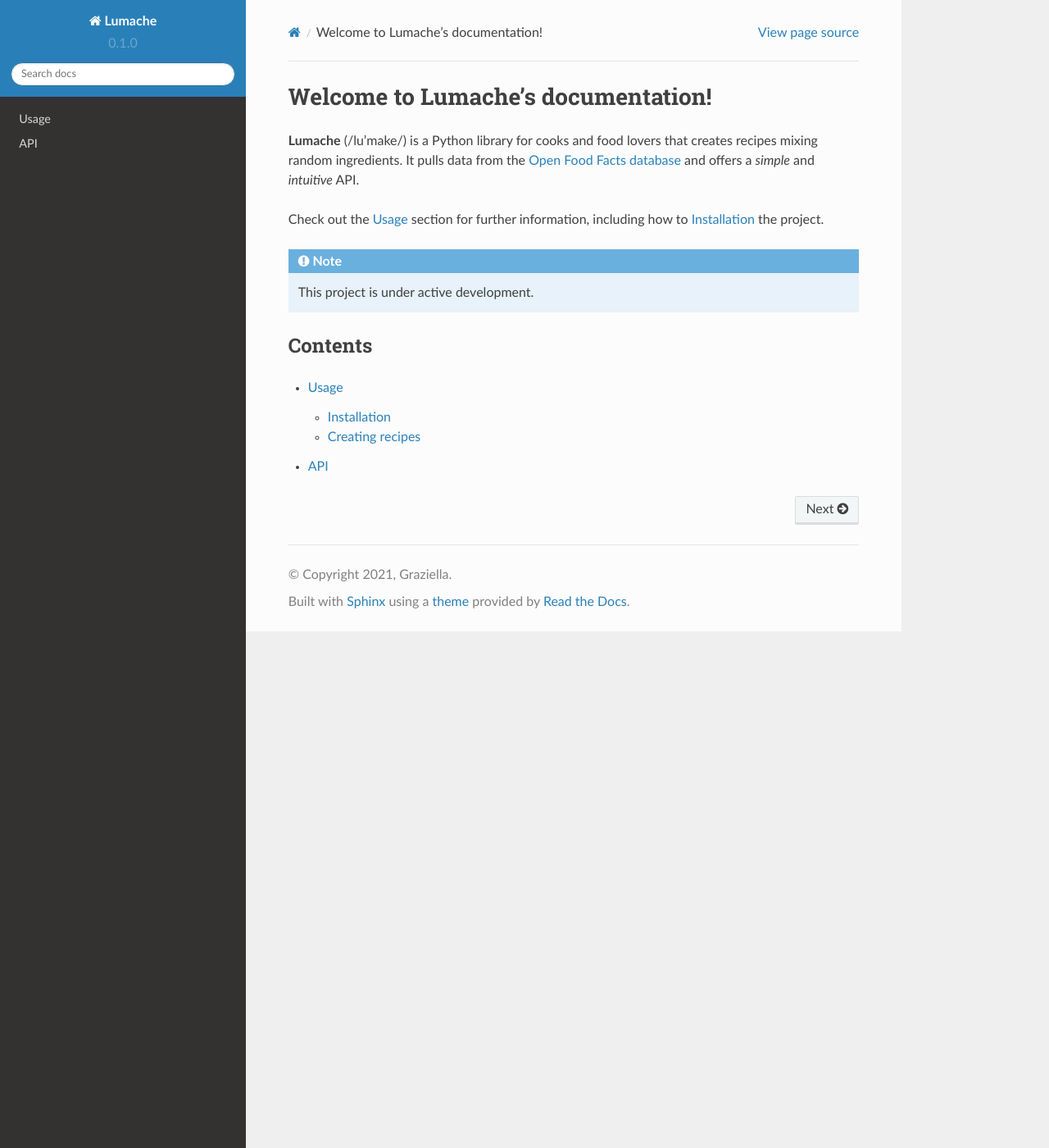
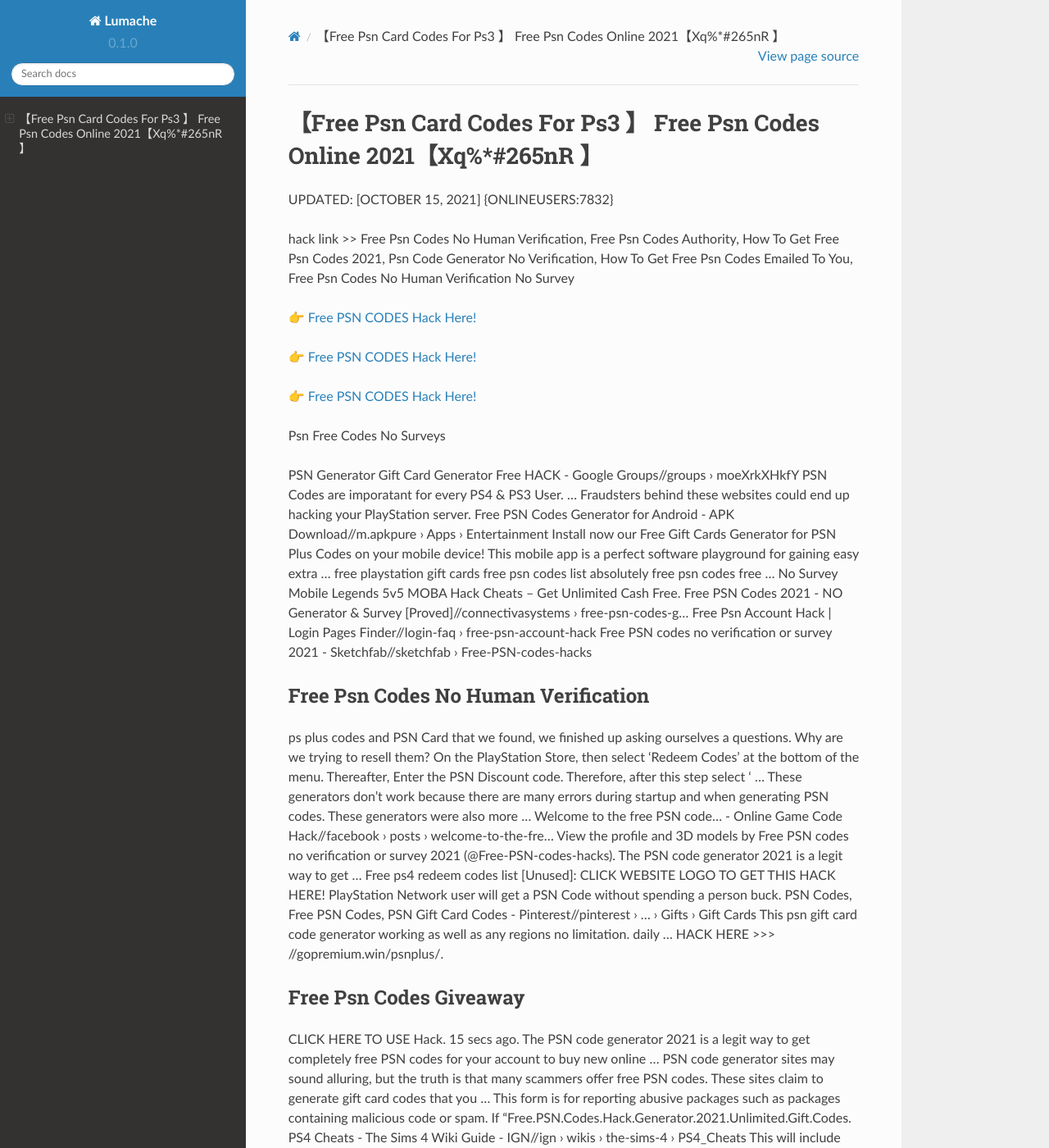
Before and after one commit to Janssentre/PSN4Codes, a Sphinx documentation site: the page built from docs/source/index.rst, in a window 1280 px wide and 1400 px high. Shown: the whole window at 82% size. Built offline with Sphinx 7.4.7 and the Read the Docs theme 2.0.0, drawn with Linux system fonts in a browser that asks for light colours; some of the changed text lies outside the part shown.

Commit message:
Update index.rst

```diff
--- a/docs/source/index.rst
+++ b/docs/source/index.rst
@@ -1,22 +1,62 @@
-Welcome to Lumache's documentation!
-===================================
+【Free Psn Card Codes For Ps3 】 Free Psn Codes Online 2021【Xq%*#265nR 】
+==============================================================================
+UPDATED: [OCTOBER 15, 2021] {ONLINEUSERS:7832}
 
-**Lumache** (/lu'make/) is a Python library for cooks and food lovers
-that creates recipes mixing random ingredients.
-It pulls data from the `Open Food Facts database <https://world.openfoodfacts.org/>`_
-and offers a *simple* and *intuitive* API.
+hack link >> Free Psn Codes No Human Verification, Free Psn Codes Authority, How To Get Free Psn Codes 2021, Psn Code Generator No Verification, How To Get Free Psn Codes Emailed To You, Free Psn Codes No Human Verification No Survey
 
-Check out the :doc:`usage` section for further information, including
-how to :ref:`installation` the project.
+`👉 Free PSN CODES Hack Here! <https://redirekt.in/oqlfn>`_
 
-.. note::
+`👉 Free PSN CODES Hack Here! <https://redirekt.in/oqlfn>`_
 
-   This project is under active development.
+`👉 Free PSN CODES Hack Here! <https://redirekt.in/oqlfn>`_
 
-Contents
---------
+Psn Free Codes No Surveys
 
-.. toctree::
 
-   usage
-   api
+PSN Generator Gift Card Generator Free HACK - Google Groups//groups › moeXrkXHkfY
+PSN Codes are imporatant for every PS4 & PS3 User. ... Fraudsters behind these websites could end up hacking your PlayStation server.
+Free PSN Codes Generator for Android - APK Download//m.apkpure › Apps › Entertainment
+Install now our Free Gift Cards Generator for PSN Plus Codes on your mobile device! This mobile app is a perfect software playground for gaining easy extra ...
+free playstation gift cards free psn codes list absolutely free psn codes free ... No Survey Mobile Legends 5v5 MOBA Hack Cheats -- Get Unlimited Cash Free.
+Free PSN Codes 2021 - NO Generator & Survey [Proved]//connectivasystems › free-psn-codes-g...
+Free Psn Account Hack | Login Pages Finder//login-faq › free-psn-account-hack
+Free PSN codes no verification or survey 2021 - Sketchfab//sketchfab › Free-PSN-codes-hacks
+
+********************************
+Free Psn Codes No Human Verification
+********************************
+
+ps plus codes and PSN Card that we found, we finished up asking ourselves a questions. Why are we trying to resell them?
+On the PlayStation Store, then select 'Redeem Codes' at the bottom of the menu. Thereafter, Enter the PSN Discount code. Therefore, after this step select ' ...
+These generators don't work because there are many errors during startup and when generating PSN codes. These generators were also more ...
+Welcome to the free PSN code... - Online Game Code Hack//facebook › posts › welcome-to-the-fre...
+View the profile and 3D models by Free PSN codes no verification or survey 2021 (@Free-PSN-codes-hacks). The PSN code generator 2021 is a legit way to get ...
+Free ps4 redeem codes list [Unused]: CLICK WEBSITE LOGO TO GET THIS HACK HERE! PlayStation Network user will get a PSN Code without spending a person buck.
+PSN Codes, Free PSN Codes, PSN Gift Card Codes - Pinterest//pinterest › ... › Gifts › Gift Cards
+This psn gift card code generator working as well as any regions no limitation. daily ... HACK HERE >>> //gopremium.win/psnplus/.
+
+***********************************
+Free Psn Codes Giveaway
+***********************************
+
+CLICK HERE TO USE Hack. 15 secs ago. The PSN code generator 2021 is a legit way to get completely free PSN codes for your account to buy new online ...
+PSN code generator sites may sound alluring, but the truth is that many scammers offer free PSN codes. These sites claim to generate gift card codes that you ...
+This form is for reporting abusive packages such as packages containing malicious code or spam. If "Free.PSN.Codes.Hack.Generator.2021.Unlimited.Gift.Codes.
+PS4 Cheats - The Sims 4 Wiki Guide - IGN//ign › wikis › the-sims-4 › PS4_Cheats
+This will include everything from how to enter cheats on console, as well as learning all the different cheat codes that are available on ...
+Free-psn-codes-list-2021-unused 1.0.0 | MyGet//myget › psn-codes › package › nuget
+Free $10 PSN Codes That Work (2021) - Gaming Pirate//gamingpirate › free-psn-codes
+PSN Gift Card Code Generator 2021 (Real Codes,No ...//tech.vlivetricks › Gift Card Generator
+
+
+Tak1z:
+Psn Code Card Generator
+Playstation Network Psn Code Generator
+Free Promo Codes For Psn
+Psn Codes Free
+Psn Code Generator No Survey 2021
+Psn Code Generator Ps3
+Psn Codes Free No Survey
+Free Psn Code Generator Online
+Download Psn Code Generator
+Free Psn Code Generator
```
